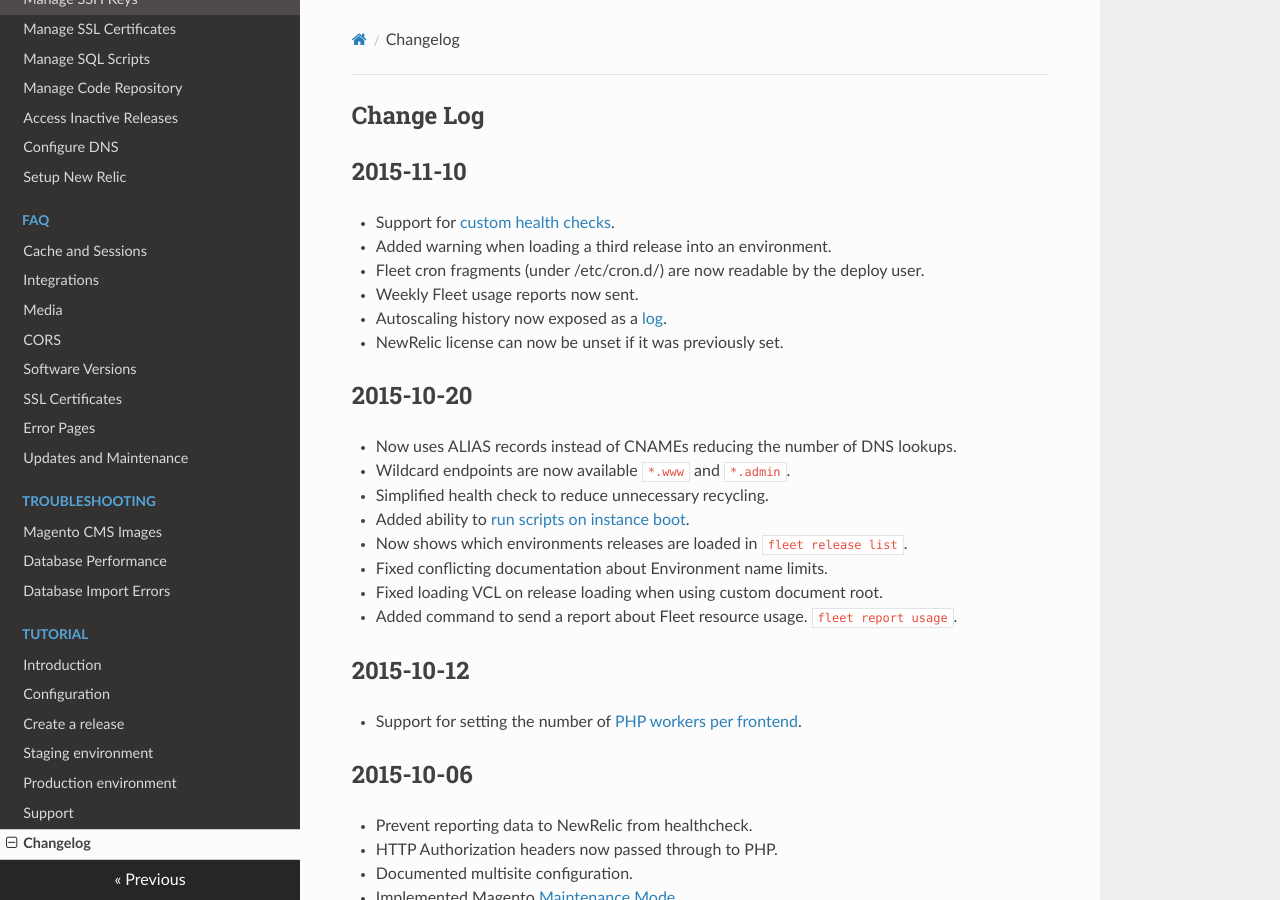
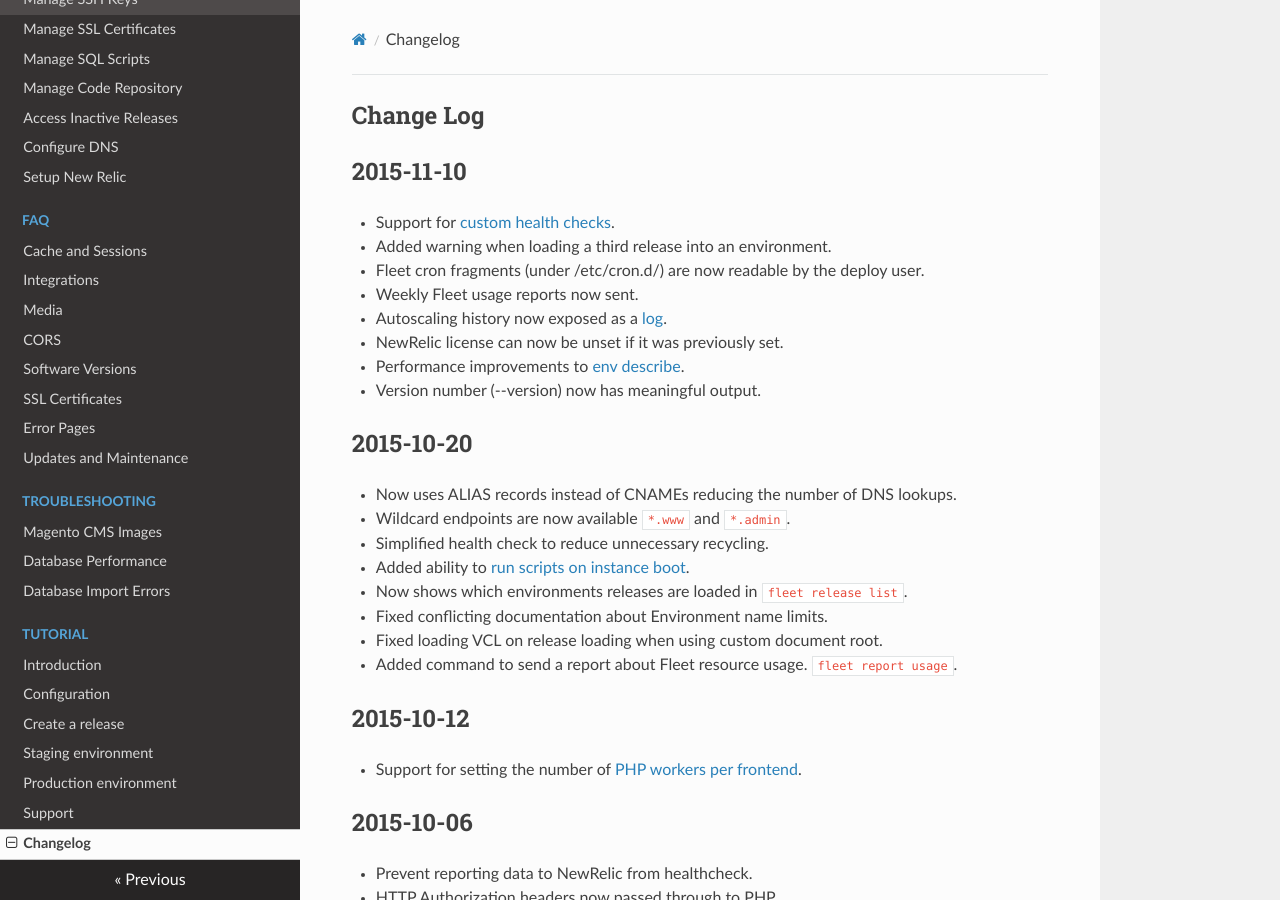
Before and after one commit to anchor/fleet-magento-docs, an MkDocs documentation site: the page built from docs/changelog.md, in a window 1280 px wide and 900 px high. Built offline with MkDocs 1.6.1, drawn with Linux system fonts in a browser that asks for light colours; nearby versions of some CDN libraries; old or Windows-style settings are respelled for this version of MkDocs.

Commit message:
Add missing changes to changelog

```diff
--- a/docs/changelog.md
+++ b/docs/changelog.md
@@ -10,6 +10,8 @@ Change Log
 * Weekly Fleet usage reports now sent.
 * Autoscaling history now exposed as a [log](how-to/manage-logs/).
 * NewRelic license can now be unset if it was previously set.
+* Performance improvements to [env describe](how-to/manage-environments/#describing-an-environment).
+* Version number (--version) now has meaningful output.
 
 2015-10-20
 ----------
```
